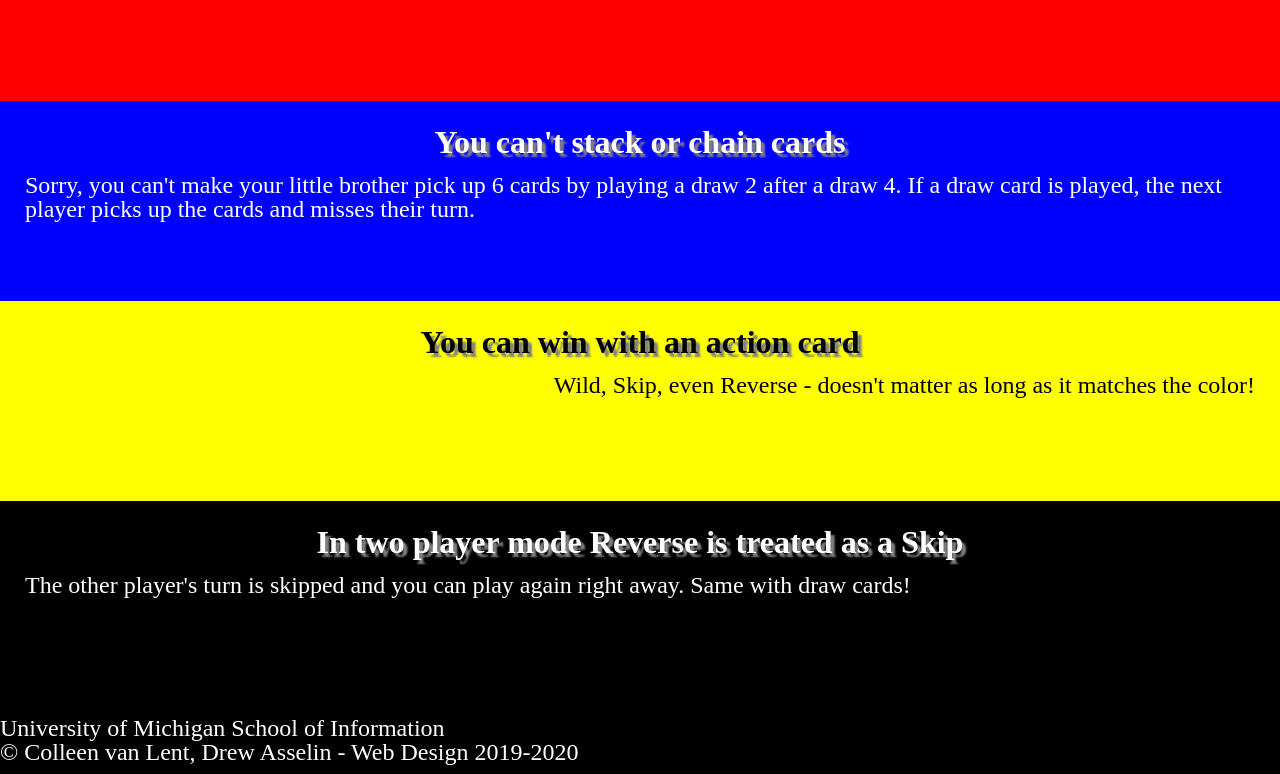
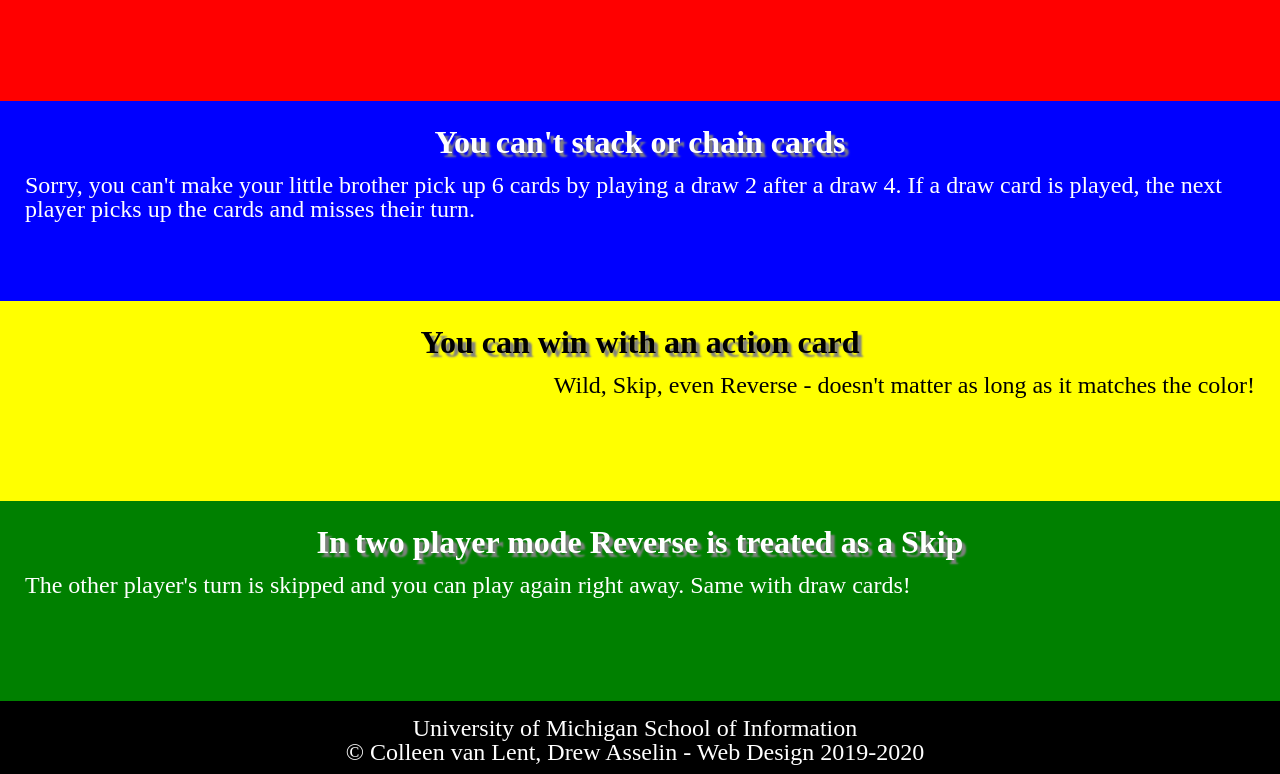
Before and after one commit to sulahmed20/homework2-2021, a plain HTML site: page index.html in a window 1280 px wide. Shown: the part 826-1600 px from the top of the page. Drawn offline with Linux system fonts and the light colour scheme.

Commit message:
Finished?? Hopefully?

```diff
--- a/css/style.css
+++ b/css/style.css
@@ -100,3 +100,23 @@ div#yellow{
     color: #000000;
     text-shadow: #c7e2c7;
 }
+
+/*
+Green div has the following styles
+a. Background color is hexadecimal value for green  (Use #008000)
+b. Text is aligned on the left side
+*/
+div#green{
+	background-color: #008000;
+    text-align: left;
+}
+
+/*
+Paragraphs within the footer have text that is centered with 10px padding
+on the bottom and right only. (No padding on the left or top.)
+*/
+footer{
+    text-align: center;
+    padding-bottom: 10px;
+    padding-right: 10px;
+}
```
